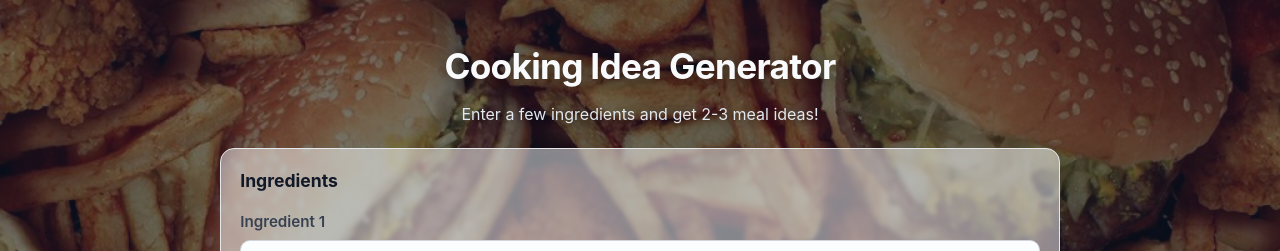
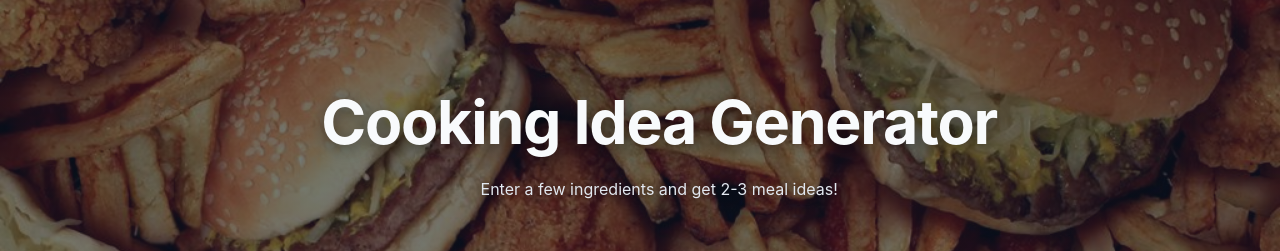
Before and after one commit to GeorgiNikolov80/CookingIdeaGenerator, a React (Vite) app in the folder frontend/: page / in a window 1280 px wide. Shown: the top 251 px of the page. Built offline with nearby package versions, Linux system fonts and the light colour scheme; no server answers.

Commit message:
Fix position on the container.

```diff
--- a/frontend/src/App.css
+++ b/frontend/src/App.css
@@ -1,12 +1,20 @@
 .container {
-  max-width: 840px;
-  margin: 2.5rem auto;
-  padding: 0 1.2rem;
+  width: min(840px, 100%);
+  margin: 0 auto;
+  padding: 1rem 1.2rem;
+  max-height: calc(100vh - 1.5rem);
+  overflow-y: auto;
+  scrollbar-width: none;
+  transform: translateY(-1rem);
+}
+
+.container::-webkit-scrollbar {
+  display: none;
 }
 
 h1 {
   margin: 0;
-  font-size: clamp(1.7rem, 1.4rem + 1vw, 2.4rem);
+  font-size: clamp(2.8rem, 2.2rem + 2vw, 4rem);
   letter-spacing: -0.02em;
   text-align: center;
   color: #f8fafc;
@@ -15,7 +23,7 @@ h1 {
 
 .subtitle {
   margin-top: 0.55rem;
-  margin-bottom: 1.4rem;
+  margin-bottom: 5rem;
   color: #e2e8f0;
   text-align: center;
   text-shadow: 0 2px 10px rgba(0, 0, 0, 0.4);
@@ -192,7 +200,8 @@ input:focus {
 
 @media (max-width: 640px) {
   .container {
-    margin: 1.2rem auto;
+    padding: 0.9rem;
+    max-height: calc(100vh - 1rem);
   }
 
   .card {
--- a/frontend/src/index.css
+++ b/frontend/src/index.css
@@ -17,4 +17,8 @@ body {
   color: #1f2937;
   min-width: 320px;
   min-height: 100vh;
+  display: flex;
+  align-items: center;
+  justify-content: center;
+  overflow: hidden;
 }
```
